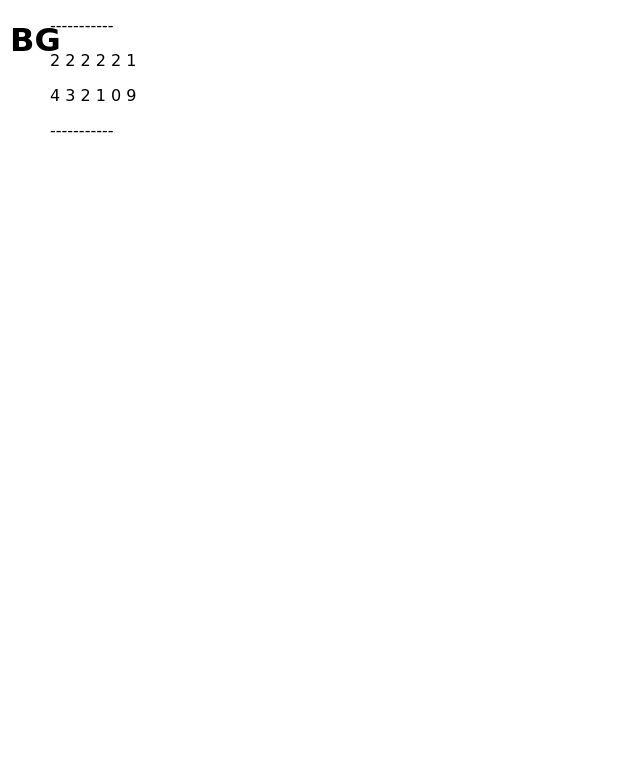
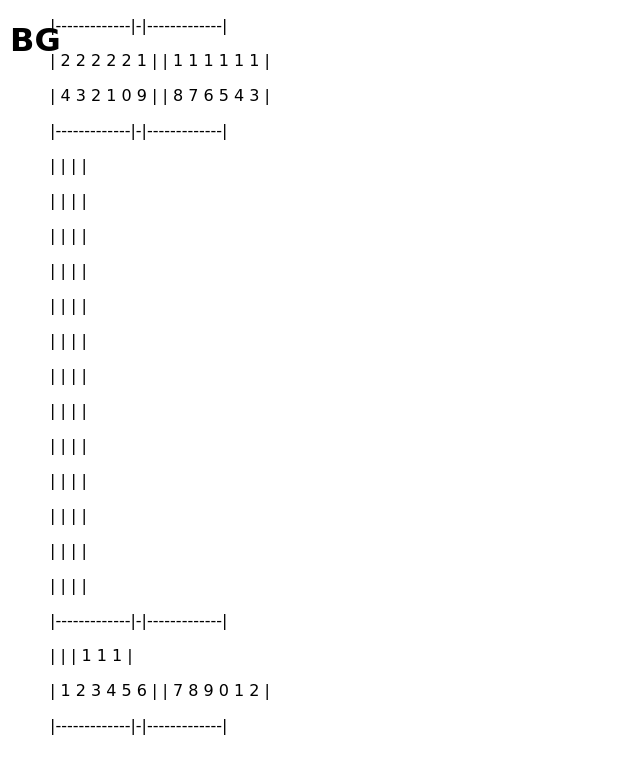
Before and after one commit to lebrisg/bg, a website: page views/index.html in a window 1280 px wide. Shown: the whole page, without its empty margins (0-640 px from the left). Drawn offline with nearby package versions, Linux system fonts and the light colour scheme; a web font is replaced by a local one.

Commit message:
Test board3.

```diff
--- a/views/index.html
+++ b/views/index.html
@@ -22,10 +22,27 @@
 <body>
 	<h1 id="title">BG</h1>
 	<div id="board">
-        <p>-----------</p>
-        <p>2 2 2 2 2 1</p>
-        <p>4 3 2 1 0 9</p>
-        <p>-----------</p>
+        <p>|-------------|-|-------------|</p>
+        <p>| 2 2 2 2 2 1 | | 1 1 1 1 1 1 |</p>
+        <p>| 4 3 2 1 0 9 | | 8 7 6 5 4 3 |</p>
+        <p>|-------------|-|-------------|</p>
+        <p>|             | |             |</p>
+        <p>|             | |             |</p>
+        <p>|             | |             |</p>
+        <p>|             | |             |</p>
+        <p>|             | |             |</p>
+        <p>|             | |             |</p>
+        <p>|             | |             |</p>
+        <p>|             | |             |</p>
+        <p>|             | |             |</p>
+        <p>|             | |             |</p>
+        <p>|             | |             |</p>
+        <p>|             | |             |</p>
+        <p>|             | |             |</p>
+        <p>|-------------|-|-------------|</p>
+        <p>|             | |       1 1 1 |</p>
+        <p>| 1 2 3 4 5 6 | | 7 8 9 0 1 2 |</p>
+        <p>|-------------|-|-------------|</p>
         </div>
 	<script>
 	</script>
```
